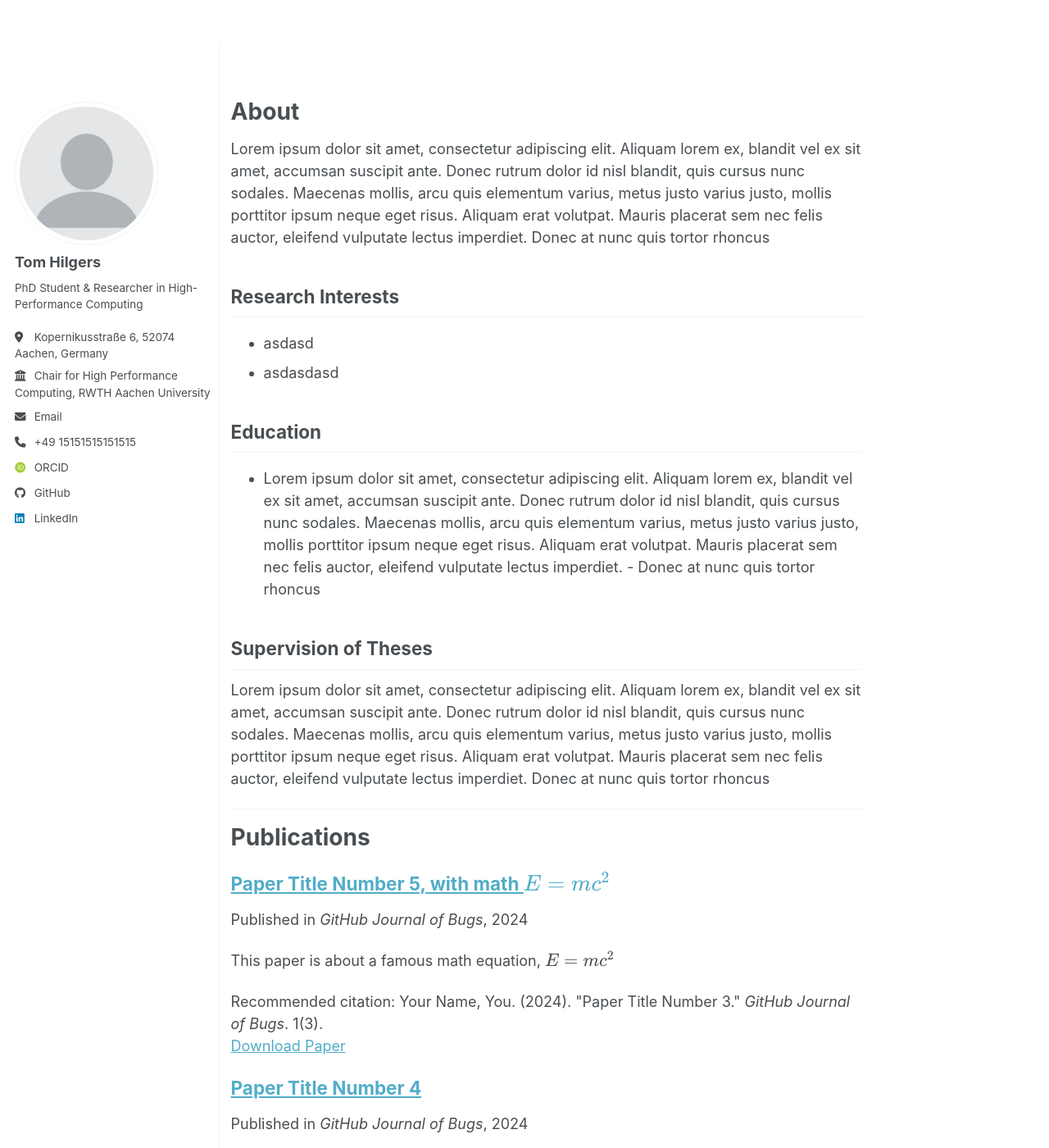
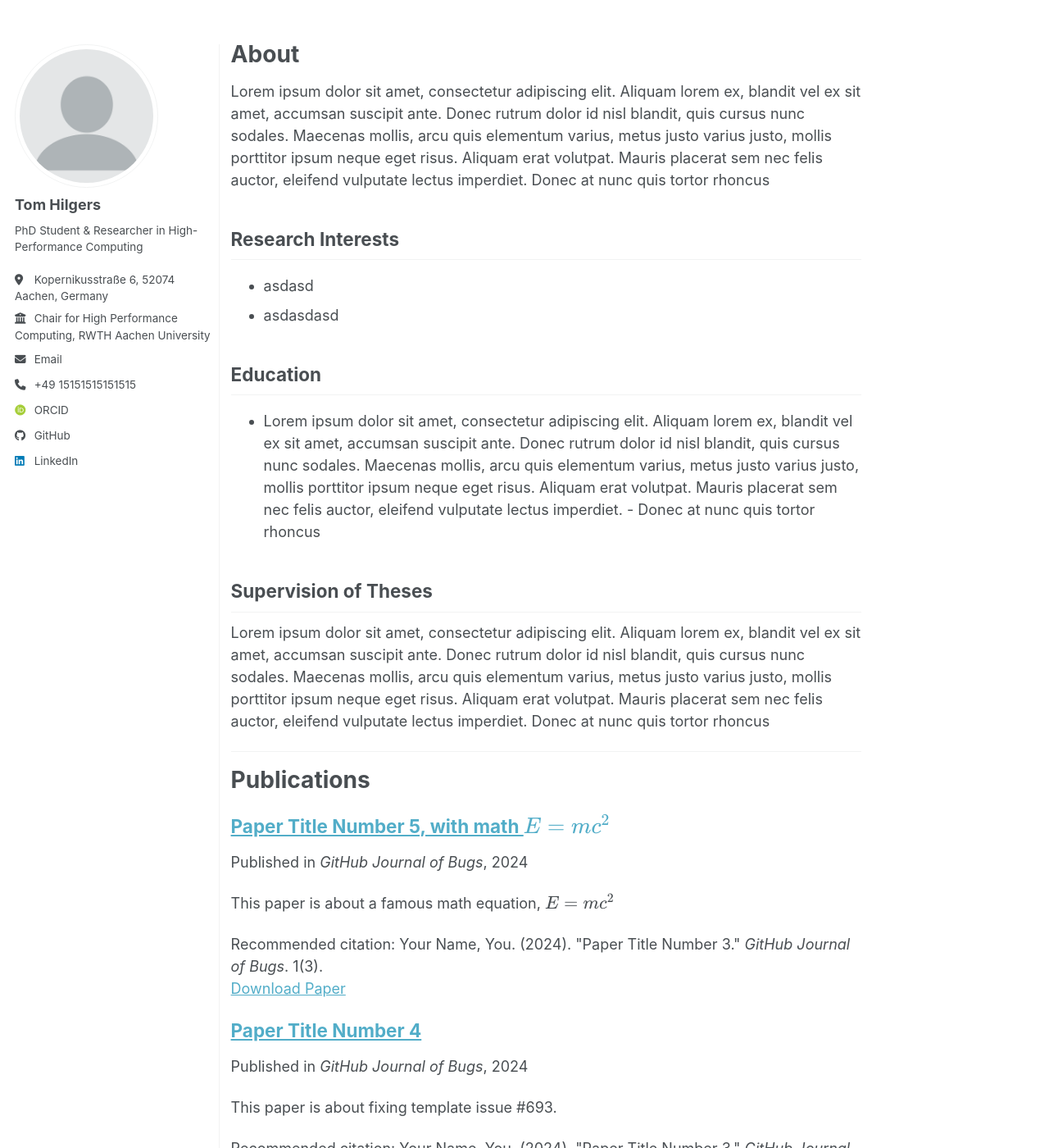
Before and after one commit to tomhilgers/tomhilgers.github.io, a Jekyll site: the page built from _pages/about.md, in a window 1280 px wide and 1400 px high. Shown: the whole window at 82% size. Built offline with Jekyll 4.4.1, drawn with Linux system fonts in a browser that asks for light colours; some web fonts are replaced; a script bundle is joined from its source files by our own code; library files that are not in the unit come from our copies.

Commit message:
Update _default_dark.scss

```diff
--- a/_sass/theme/_default_dark.scss
+++ b/_sass/theme/_default_dark.scss
@@ -28,7 +28,7 @@ $warning-color              : #f89406;
 $border-radius              : 4px;
 $box-shadow                 : 0 1px 1px rgba(0, 0, 0, 0.125);
 $global-transition          : all 0.2s ease-in-out;
-$masthead-height            : 70px;
+$masthead-height            : 0px;
 $navicon-width              : 28px;
 $navicon-height             : 4px;
 $sidebar-link-max-width     : 250px;
```
